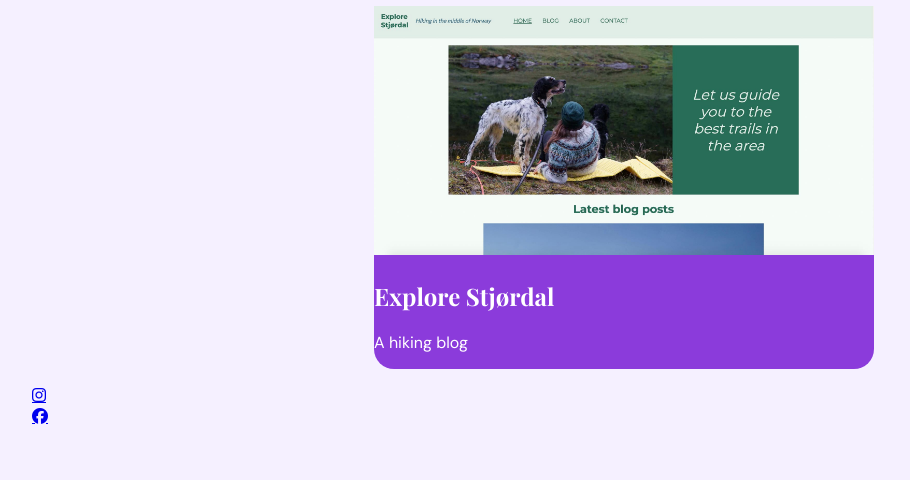
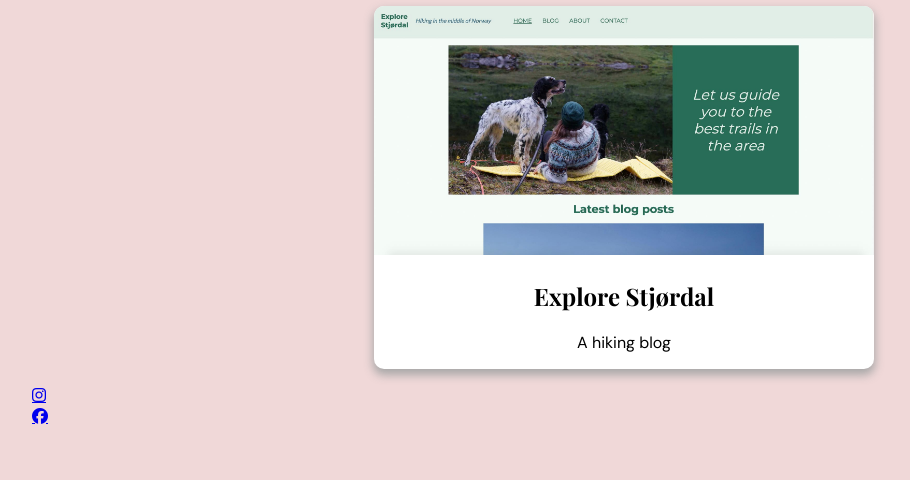
Before and after one commit to martemoslet/portfolio, a plain HTML site: page index.html in a window 1280 px wide. Shown: the part 320-800 px from the top of the page, without its empty margins (16-926 px from the left). Drawn offline with nearby package versions, Linux system fonts and the light colour scheme.

Commit message:
update css

```diff
--- a/css/styles.css
+++ b/css/styles.css
@@ -1,7 +1,7 @@
 body,
 header a {
   font-family: "DM Sans", Verdana, Geneva, Tahoma, sans-serif;
-  background-color: #f5f0ff;
+  background-color: #f0d8d8;
   text-decoration: none;
   color: black;
 }
@@ -53,14 +53,20 @@ span {
 }
 
 .card {
+  box-shadow: 0 5px 10px 1px #a7a7a7;
   max-width: 500px;
   display: flex;
   flex-direction: column;
   justify-content: center;
   margin: auto;
-  background-color: #8b3bdb;
-  border-radius: 20px;
-  color: #fff;
+  background-color: #fff;
+  border-radius: 10px;
+  overflow: hidden;
+  box-shadow: 25px black;
+  text-align: center;
+}
+
+.card-text {
 }
 
 .card img {
--- a/index.html
+++ b/index.html
@@ -32,7 +32,7 @@
                 <div>
                     <img src="images/project-exam-screen.jpg" alt="Project exam web site screen shot" />
                 </div>
-                <div>
+                <div class="card-text">
                     <h2>Explore Stjørdal</h2>
                     <p>A hiking blog</p>
                 </div>
```
